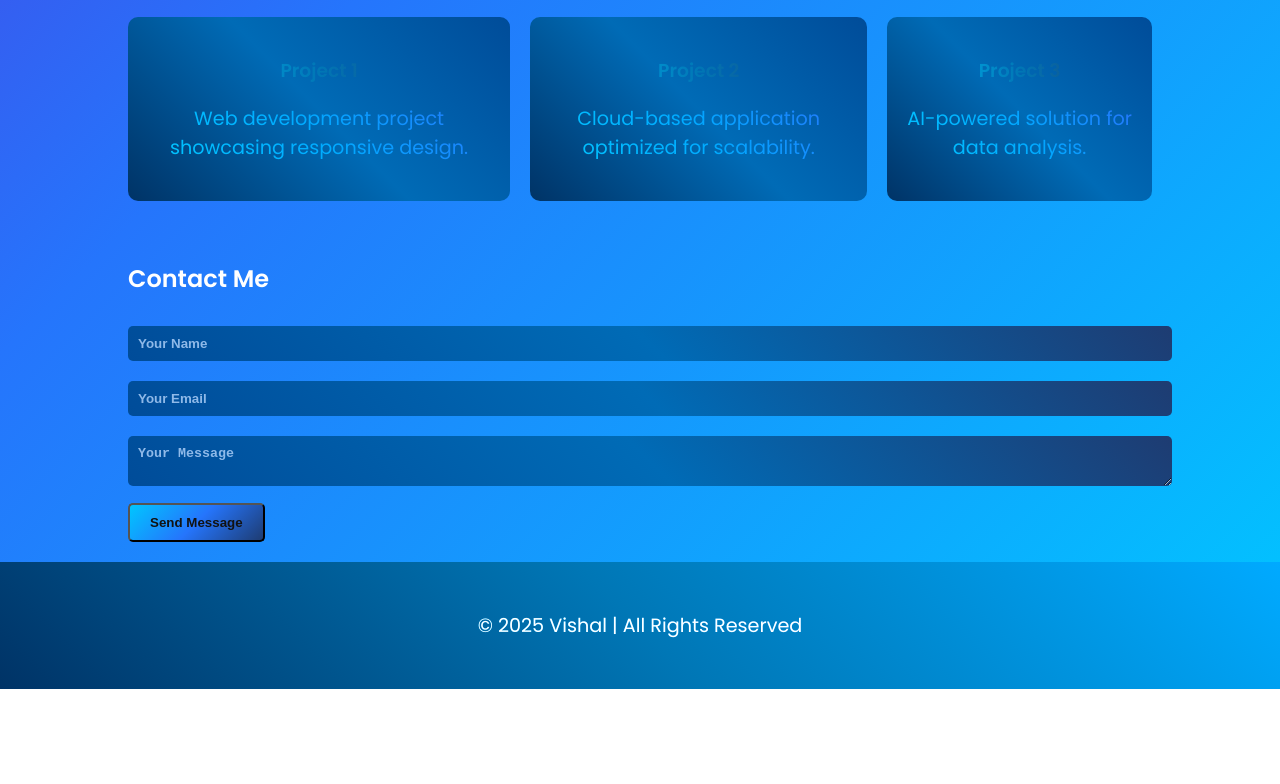
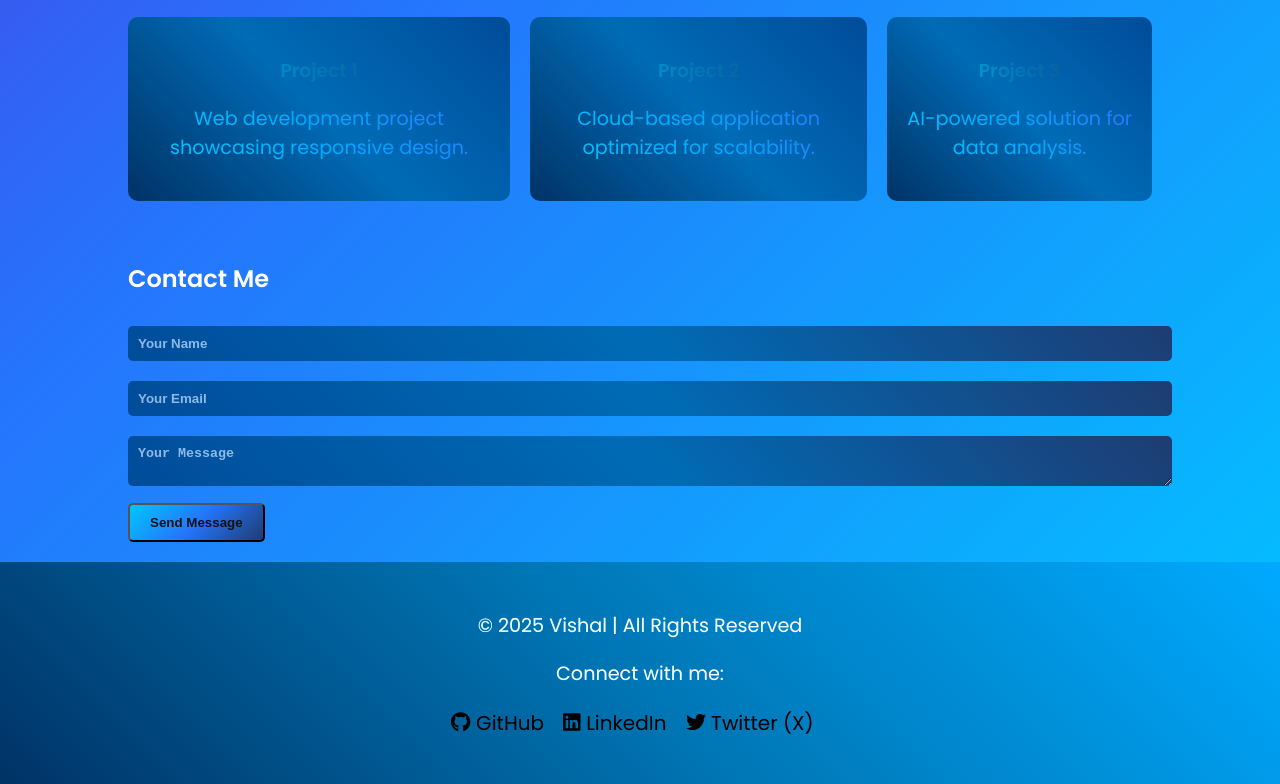
Before and after one commit to Vishalparanji18/portfolio, a plain HTML site: page index.html in a window 1280 px wide. Shown: the part 1258-2042 px from the top of the page. Before the commit the page ends 1947 px from the top, so only its background shows below. Drawn offline with Linux system fonts and the light colour scheme.

Commit message:
index.html

```diff
--- a/index.html
+++ b/index.html
@@ -7,6 +7,26 @@
     <title>Vishal's Portfolio</title>
     <link rel="stylesheet" href="styles.css">
     <link href="https://fonts.googleapis.com/css2?family=Poppins:wght@300;400;600&display=swap" rel="stylesheet">
+    <script src="https://cdnjs.cloudflare.com/ajax/libs/font-awesome/6.4.2/js/all.min.js" crossorigin="anonymous"></script>
+    <style>
+        footer ul {
+            list-style: none;
+            padding: 0;
+        }
+        footer ul li {
+            display: inline;
+            margin-right: 15px;
+        }
+        footer ul li a {
+            color: black;
+            text-decoration: none;
+            font-size: 20px;
+            transition: color 0.3s;
+        }
+        footer ul li a:hover {
+            color: #007bff;
+        }
+    </style>
 </head>
 
 <body>
@@ -27,7 +47,6 @@
 
     <section id="home" class="hero">
         <div class="container">
-            <!-- Profile Image with 50% border radius -->
             <img src="vpj3.jpg" alt="Profile Picture" class="img-circle">
             <h1>PARANJI JANARDHAN VISHAL</h1>
             <p>BTech CSE | Web Developer | Blockchain Enthusiast</p>
@@ -88,6 +107,12 @@
     <footer>
         <div class="container">
             <p>&copy; 2025 Vishal | All Rights Reserved</p>
+            <p>Connect with me:</p>
+            <ul>
+                <li><a href="https://github.com/Vishalpj2006" target="_blank"><i class="fab fa-github"></i> GitHub</a></li>
+                <li><a href="https://www.linkedin.com/in/paranjijanardhanvishal" target="_blank"><i class="fab fa-linkedin"></i> LinkedIn</a></li>
+                <li><a href="https://x.com/vishal_paranji" target="_blank"><i class="fab fa-twitter"></i> Twitter (X)</a></li>
+            </ul>
         </div>
     </footer>
 
```
